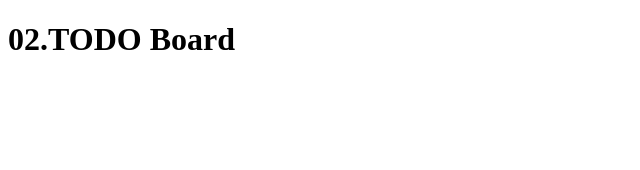
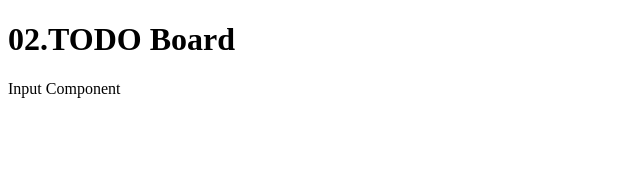
Before and after one commit to madhuraitsolutions/react-todo, a React (Vite) app: page / in a window 1280 px wide. Shown: the top 170 px of the page, without its empty margins (0-640 px from the left). Built offline with nearby package versions, Linux system fonts and the light colour scheme.

Commit message:
Imported and Used Input Functional Compnent

```diff
--- a/src/App.jsx
+++ b/src/App.jsx
@@ -1,8 +1,12 @@
+import { Input } from "./components/Input"
+
+
 function App() {
 
   return (
     <>
       <h1>02.TODO Board</h1>
+      <Input />
     </>
   )
 }
```
